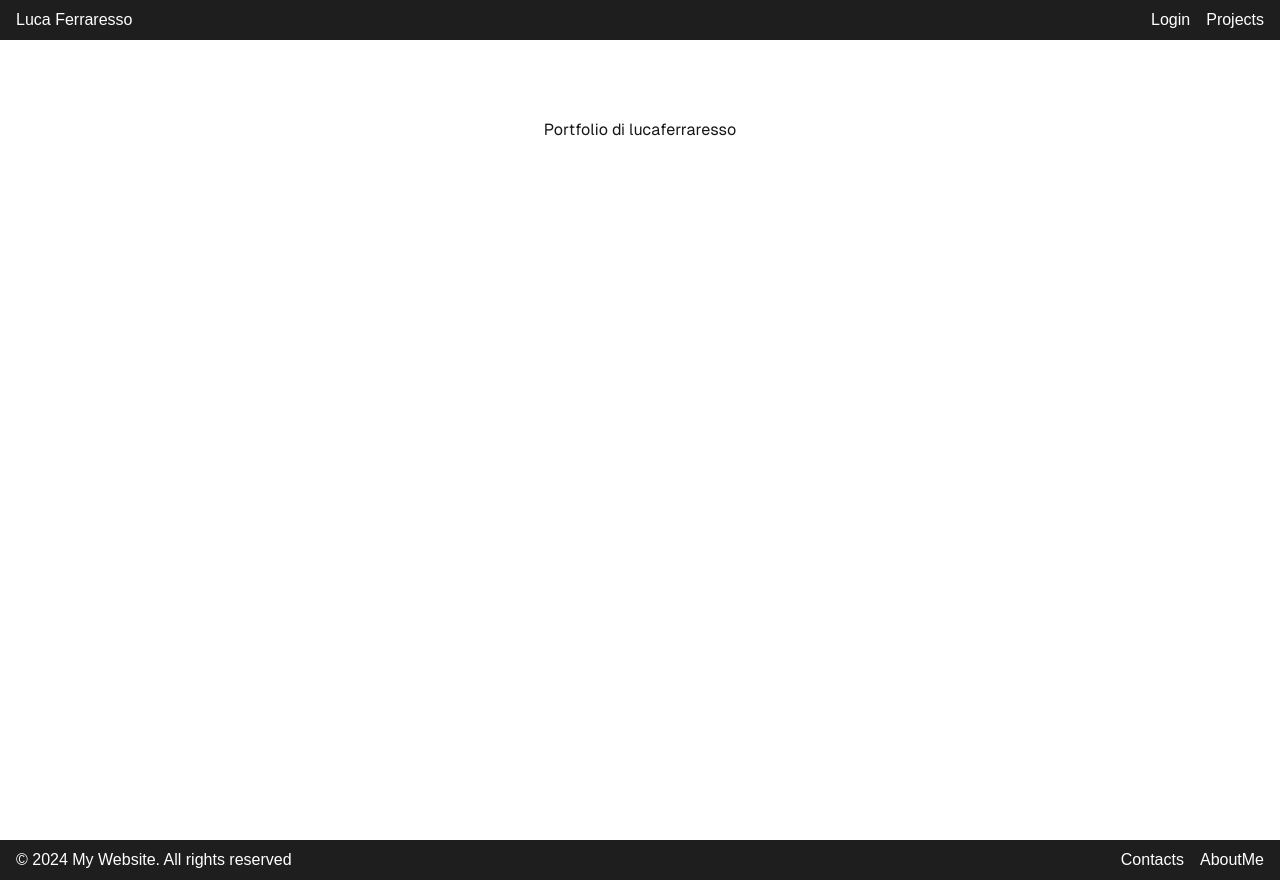
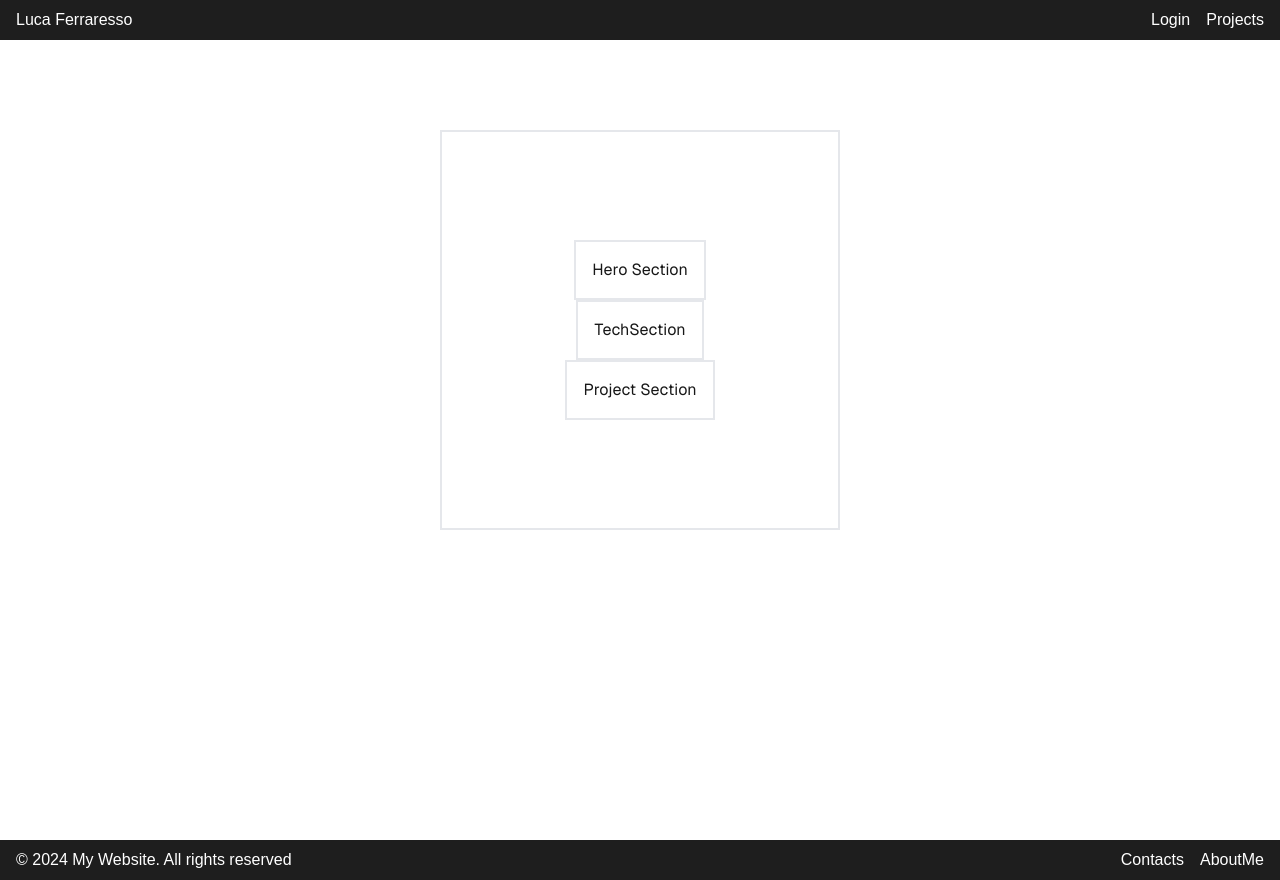
Before and after one commit to LucaFerraresso/TypeScript-Portfolio, a Next.js app in the folder portfolioproject/: page / in a window 1280 px wide. Built offline with nearby package versions, Linux system fonts and the light colour scheme.

Commit message:
add  section / design

```diff
--- a/portfolioproject/app/layout.tsx
+++ b/portfolioproject/app/layout.tsx
@@ -1,8 +1,9 @@
 import type { Metadata } from "next";
 import localFont from "next/font/local";
 import "./globals.css";
-import Navbar from "../components/Navbar";
-import Footer from "../components/Footer";
+import Navbar from "@/components/Navbar";
+import Footer from "@/components/Footer";
+import Home from "./page";
 
 const geistSans = localFont({
   src: "./fonts/GeistVF.woff",
--- a/portfolioproject/app/page.tsx
+++ b/portfolioproject/app/page.tsx
@@ -1,7 +1,52 @@
+"use client";
+import { motion } from "framer-motion";
+import HeroSection from "@/src/components/HeroSection";
+import TechSection from "@/src/components/TechSection";
+import ProjectSection from "@/src/components/ProjectSection";
+
 export default function Home() {
+  // Definiamo l'animazione fade-in
+  const fadeInVariants = {
+    hidden: { opacity: 0 }, // Lo stato iniziale (invisibile)
+    visible: {
+      opacity: 1, // Lo stato visibile
+      transition: { duration: 1.5, ease: "easeInOut" }, // Durata e easing
+    },
+  };
+
   return (
     <>
-      <div>Portfolio di lucaferraresso</div>
+      <div className="mt-[400px] flex flex-col justify-center items-center border-2 h-[400px] w-[400px]">
+        {/* Hero Section */}
+        <motion.div
+          className="border-2 p-4 flex justify-center items-center text-center "
+          variants={fadeInVariants}
+          initial="hidden"
+          animate="visible"
+        >
+          <HeroSection />
+        </motion.div>
+
+        {/* Tech Section */}
+        <motion.div
+          className="border-2 p-4 flex justify-center items-center text-center"
+          variants={fadeInVariants}
+          initial="hidden"
+          animate="visible"
+        >
+          <TechSection />
+        </motion.div>
+
+        {/* Project Section */}
+        <motion.div
+          className="border-2  p-4 flex justify-center items-center text-center"
+          variants={fadeInVariants}
+          initial="hidden"
+          animate="visible"
+        >
+          <ProjectSection />
+        </motion.div>
+      </div>
     </>
   );
 }
--- /dev/null
+++ b/portfolioproject/src/components/HeroSection.tsx
@@ -0,0 +1,10 @@
+import React from "react";
+
+const HeroSection = () => {
+  return (
+    <div className="hero-section">
+      <h1>Hero Section</h1>
+    </div>
+  );
+};
+export default HeroSection;
--- /dev/null
+++ b/portfolioproject/src/components/ProjectSection.tsx
@@ -0,0 +1,9 @@
+import React from "react";
+const ProjectSection = () => {
+  return (
+    <div>
+      <h1>Project Section</h1>
+    </div>
+  );
+};
+export default ProjectSection;
--- /dev/null
+++ b/portfolioproject/src/components/TechSection.tsx
@@ -0,0 +1,9 @@
+import React from "react";
+const TechSection = () => {
+  return (
+    <div>
+      <h1>TechSection</h1>
+    </div>
+  );
+};
+export default TechSection;
```
Also changed, not shown: portfolioproject/src/components/Footer.tsx (added, +18 -0 lines), portfolioproject/src/components/Navbar.tsx (added, +19 -0 lines), portfolioproject/public/images/myFoto.jpg (added).
